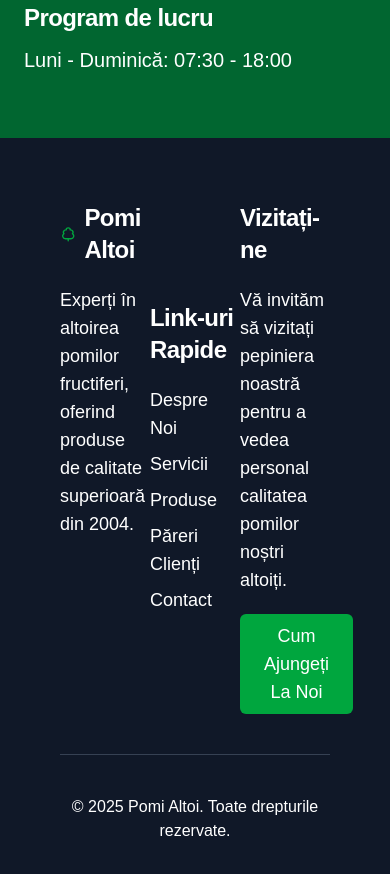
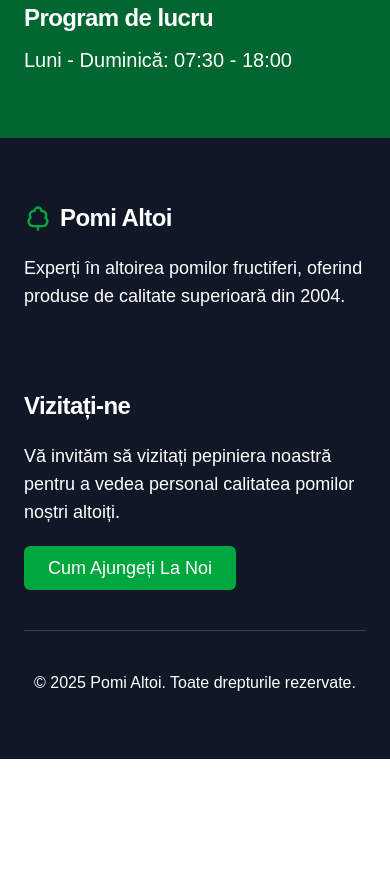
Before and after one commit to freelancing-portofolio/pomi_altoi, a Next.js app: page / in a window 390 px wide. Shown: the part 3320-4194 px from the top of the page. After the commit the page ends 4079 px from the top, so only its background shows below. Built offline with nearby package versions, Linux system fonts and the light colour scheme.

Commit message:
footer done

```diff
--- a/src/components/footer.tsx
+++ b/src/components/footer.tsx
@@ -10,8 +10,8 @@ export default function Footer() {
 
    return (
       <footer>
-         <div className='bg-gray-900 py-16 px-15 flex flex-col justify-center max-w-site mx-auto gap-10 text-white'>
-            <div className='grid grid-cols-3'>
+         <div className='bg-gray-900 py-16 px-6 xl:px-15 flex flex-col justify-center max-w-site mx-auto gap-10 text-white'>
+            <div className='flex flex-col sm:flex-row gap-20 md:grid md:grid-cols-3'>
                <div className='flex flex-col gap-5'>
                   <div className='flex items-center gap-2'>
                      <TreeDeciduous className='h-7 w-7 text-green-600' />
@@ -24,7 +24,7 @@ export default function Footer() {
                      calitate superioară din 2004.
                   </p>
                </div>
-               <div className='flex flex-col gap-5 items-start justify-center'>
+               <div className='hidden md:flex flex-col gap-5 items-start justify-center'>
                   <h3 className='text-2xl font-bold tracking-tight'>
                      Link-uri Rapide
                   </h3>
```
